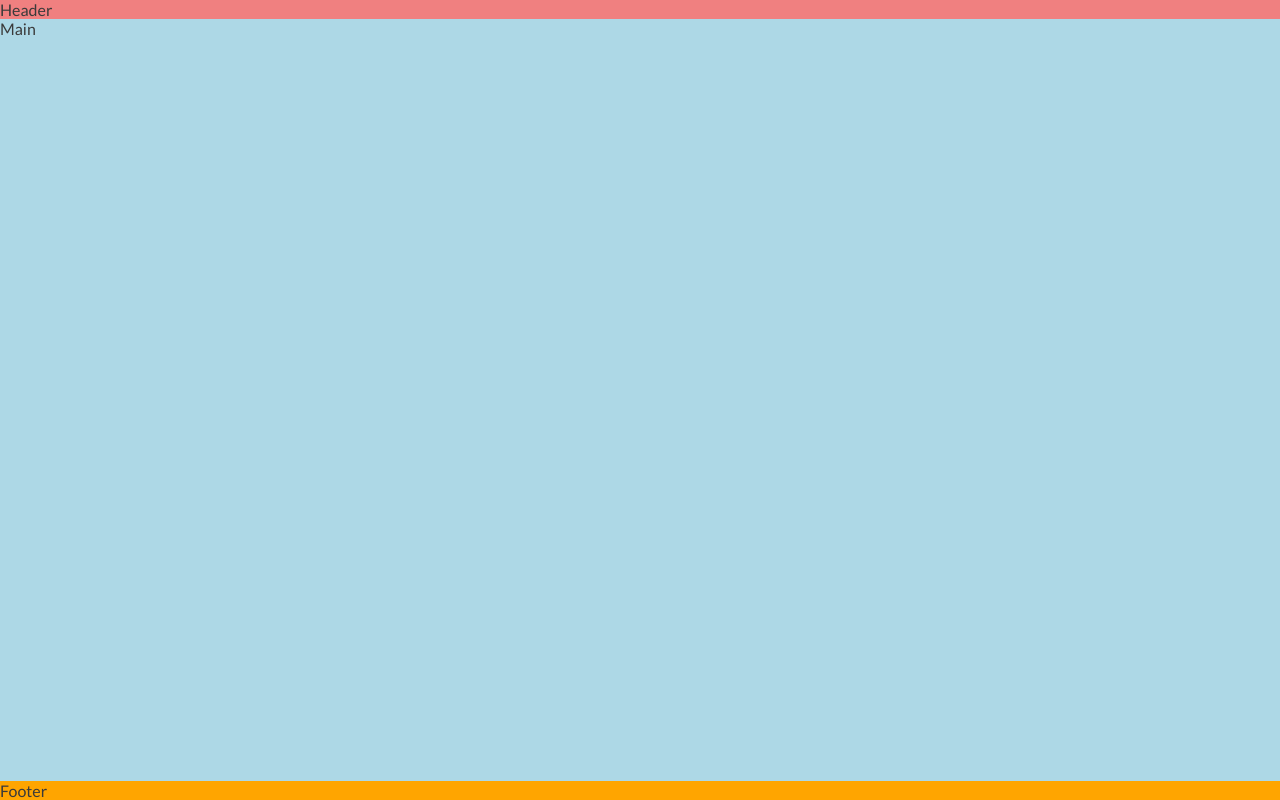
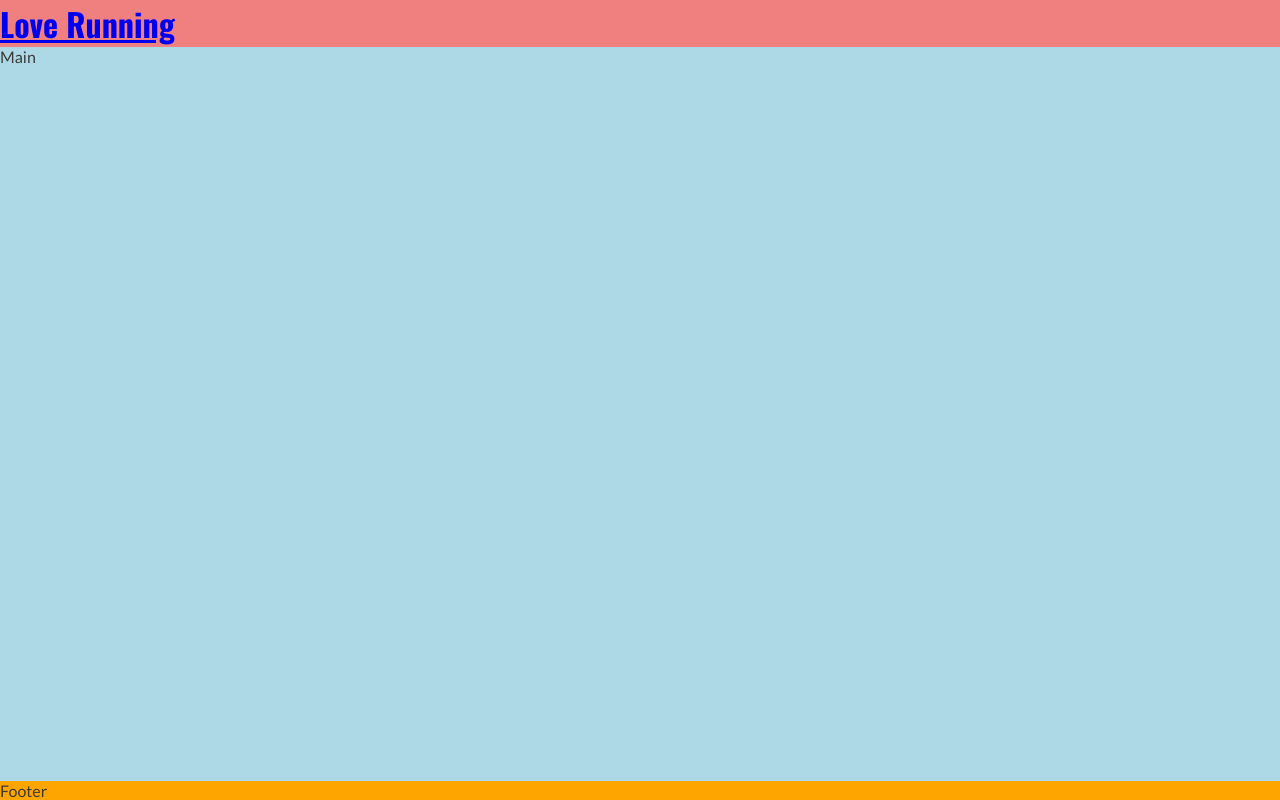
Before and after one commit to Blaisesa/love-running, a plain HTML site: page index.html in a window 1280 px wide. Drawn offline with nearby package versions, Linux system fonts and the light colour scheme.

Commit message:
add logo to header

```diff
--- a/assets/css/style.css
+++ b/assets/css/style.css
@@ -16,6 +16,9 @@ body{
 header{
     background-color: lightcoral;
 }
+h1{
+    font-family: "oswald", sans-serif;
+}
 main{
     background-color: lightblue;
     flex: 1 0 auto;
@@ -26,7 +29,7 @@ footer{
 .oswald-bold {
   font-family: "Oswald", sans-serif;
   font-optical-sizing: auto;
-  font-weight: 600;
+  font-weight: 700;
   font-style: normal;
 }
 .lato-thin {
--- a/index.html
+++ b/index.html
@@ -18,7 +18,11 @@
 
 <body>
     <!-- Header -->
-    <header>Header</header>
+    <header>
+        <a href="index.html">
+            <h1 id="logo">Love Running</h1>
+        </a>
+    </header>
     <!-- Main section -->
     <main>Main</main>
     <!-- footer -->
```
